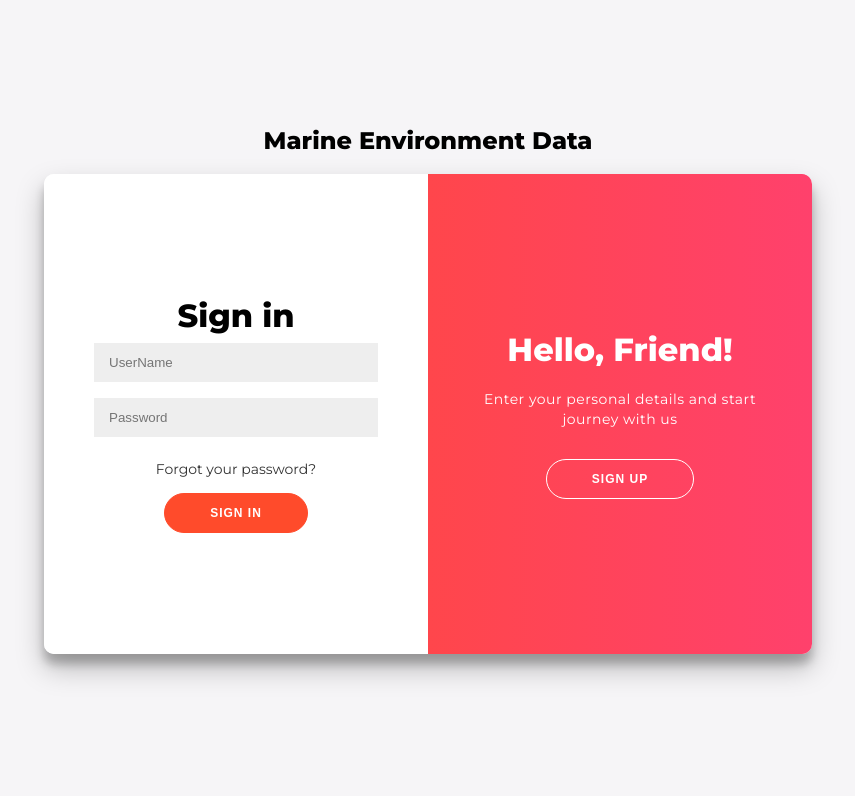
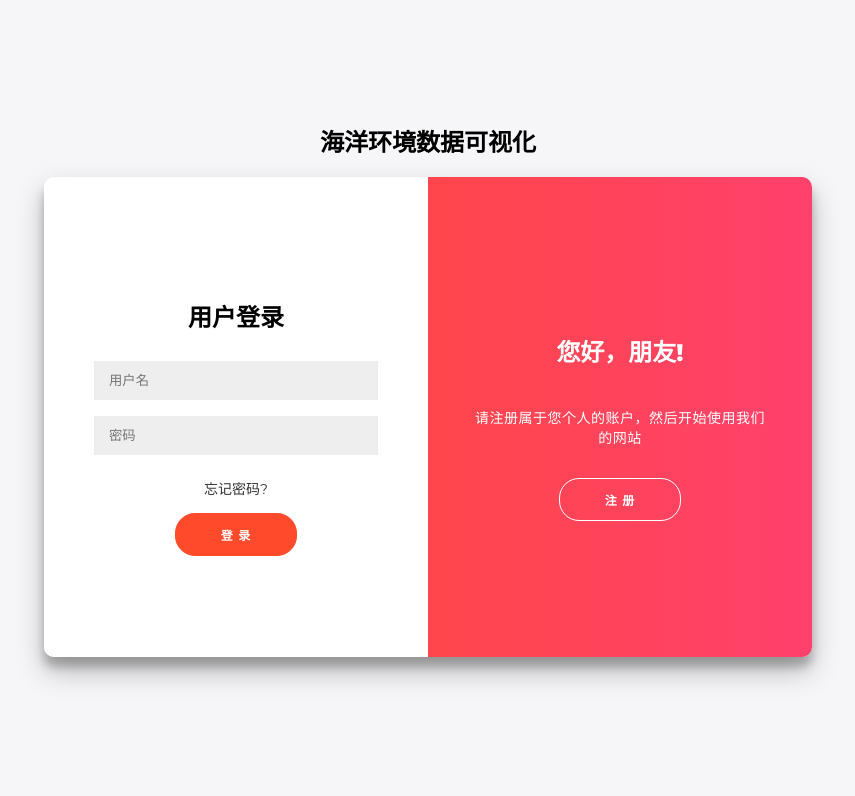
Before and after one commit to BeiFengSama/Marine_Project, a Django app: page / in a window 1280 px wide. Shown: the top 796 px of the page, without its empty margins (212-1067 px from the left). Run offline with Django 4.2, Linux system fonts and the light colour scheme.

Commit message:
登录界面汉化

```diff
--- a/templates/login.html
+++ b/templates/login.html
@@ -8,43 +8,43 @@
 	<script src="/static/js/cookie_util.js"></script>
 </head>
 <body>
-<h2>Marine Environment Data</h2>
+<h2>海洋环境数据可视化</h2>
 <div class="container" id="container">
 	<div class="form-container sign-up-container">
 		<form>
-			<h1>Create Account</h1>
+			<h2>用户注册</h2>
 			<div>
 			</div>
 			<span></span>
-			<input type="text" name="RegisterNickName" placeholder="NickName" />
-			<input type="text" name="RegisterUserName" placeholder="UserName" />
-			<input type="password" name="RegisterPassword" placeholder="Password" />
-			<button id="register">Sign Up</button>
+			<input type="text" name="RegisterNickName" placeholder="昵称" />
+			<input type="text" name="RegisterUserName" placeholder="用户名" />
+			<input type="password" name="RegisterPassword" placeholder="密码" />
+			<button id="register">注  册</button>
 		</form>
 	</div>
 	<div class="form-container sign-in-container">
 		<form>
-			<h1>Sign in</h1>
+			<h2>用户登录</h2>
 			<div>
 			</div>
 			<span></span>
-			<input type="text" name="LoginUserName" placeholder="UserName" />
-			<input type="password" name="LoginPassword" placeholder="Password" />
-			<a href="#">Forgot your password?</a>
-			<button id="login">Sign In</button>
+			<input type="text" name="LoginUserName" placeholder="用户名" />
+			<input type="password" name="LoginPassword" placeholder="密码" />
+			<a href="/">忘记密码?</a>
+			<button id="login">登  录</button>
 		</form>
 	</div>
 	<div class="overlay-container">
 		<div class="overlay">
 			<div class="overlay-panel overlay-left">
-				<h1>Welcome Back!</h1>
-				<p>To keep connected with us please login with your personal info</p>
-				<button class="ghost" id="signIn">Sign In</button>
+				<h2>欢迎回来!</h2>
+				<p>为方便您使用本网站，请使用您的个人账户登录。</p>
+				<button class="ghost" id="signIn">登  录</button>
 			</div>
 			<div class="overlay-panel overlay-right">
-				<h1>Hello, Friend!</h1>
-				<p>Enter your personal details and start journey with us</p>
-				<button class="ghost" id="signUp">Sign Up</button>
+				<h2>您好，朋友!</h2>
+				<p>请注册属于您个人的账户，然后开始使用我们的网站</p>
+				<button class="ghost" id="signUp">注  册</button>
 			</div>
 		</div>
 	</div>
```
